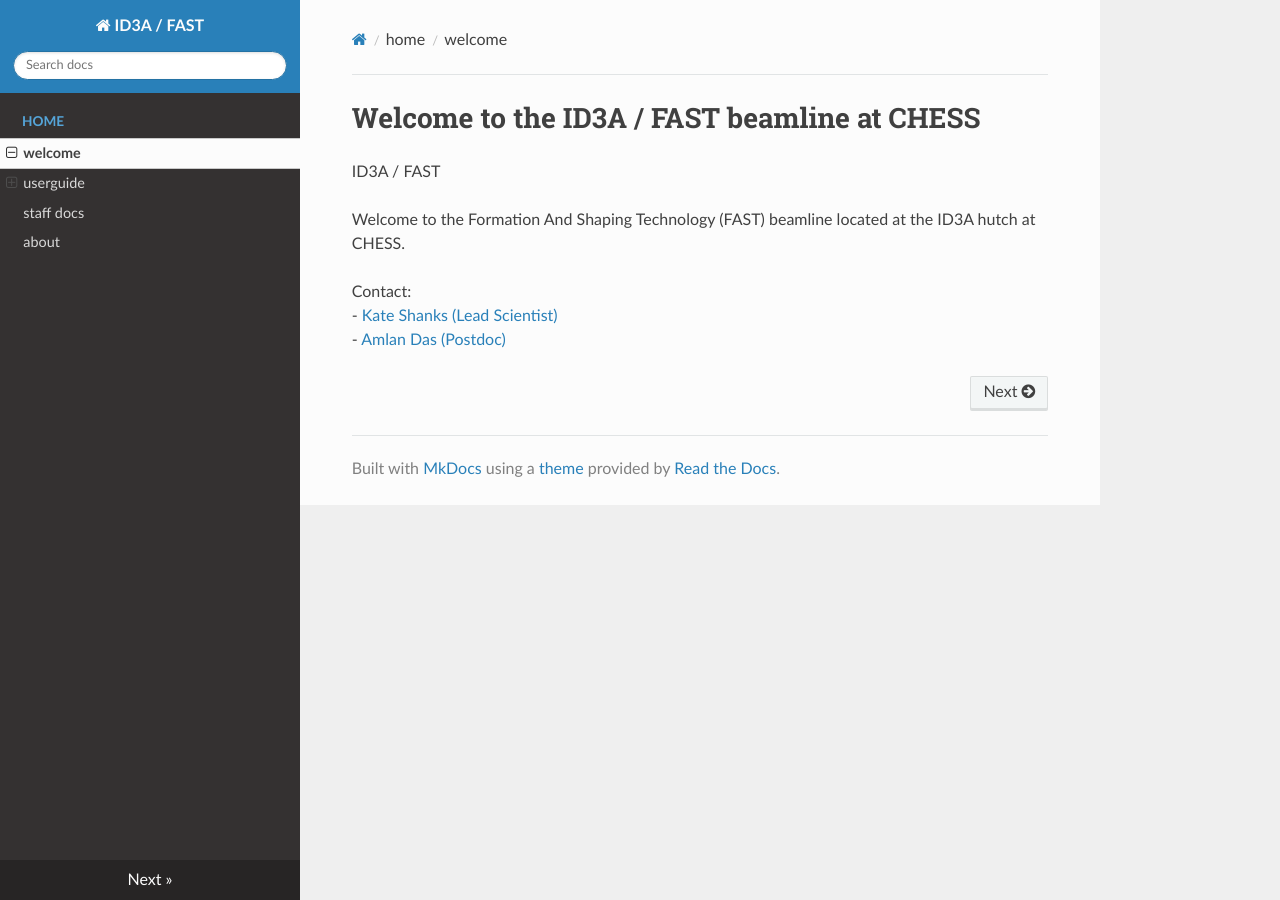
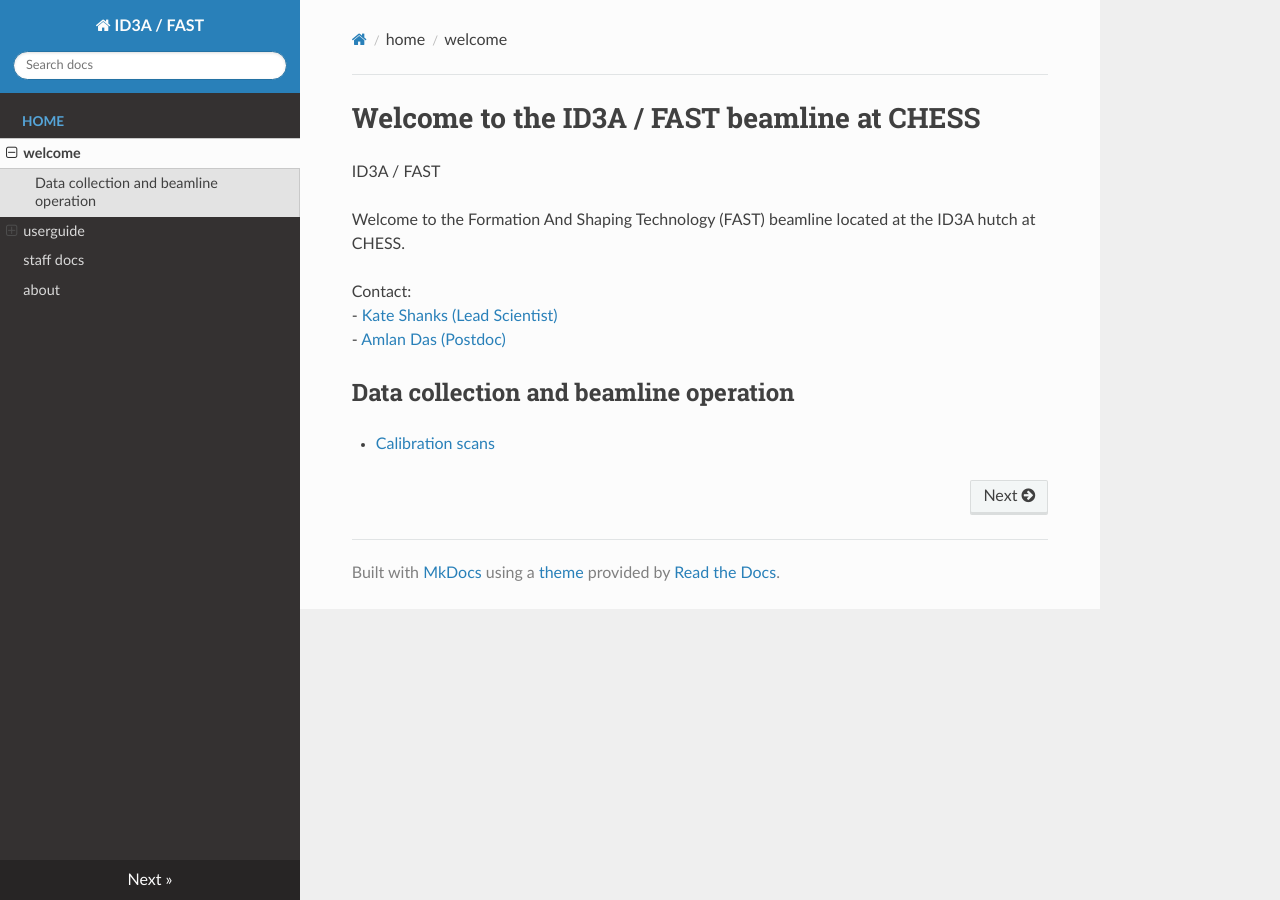
Before and after one commit to ksg52/CHESS-ID3A-FAST, an MkDocs documentation site: the page built from docs/index.md, in a window 1280 px wide. Built offline with MkDocs 1.6.1, drawn with Linux system fonts in a browser that asks for light colours; nearby versions of some CDN libraries.

Commit message:
starting to populate index.md with links

```diff
--- a/docs/index.md
+++ b/docs/index.md
@@ -7,3 +7,6 @@ Welcome to the Formation And Shaping Technology (FAST) beamline located at the I
 Contact:
 	-	[Kate Shanks (Lead Scientist)](<mailto:ksg52@cornell.edu>)
 	-	[Amlan Das (Postdoc)](<mailto:amlandas@cornell.edu>)
+
+## Data collection and beamline operation
+* [Calibration scans](https://ksg52.github.io/CHESS-ID3A-FAST/userguide/scans/calib.md/)
```
